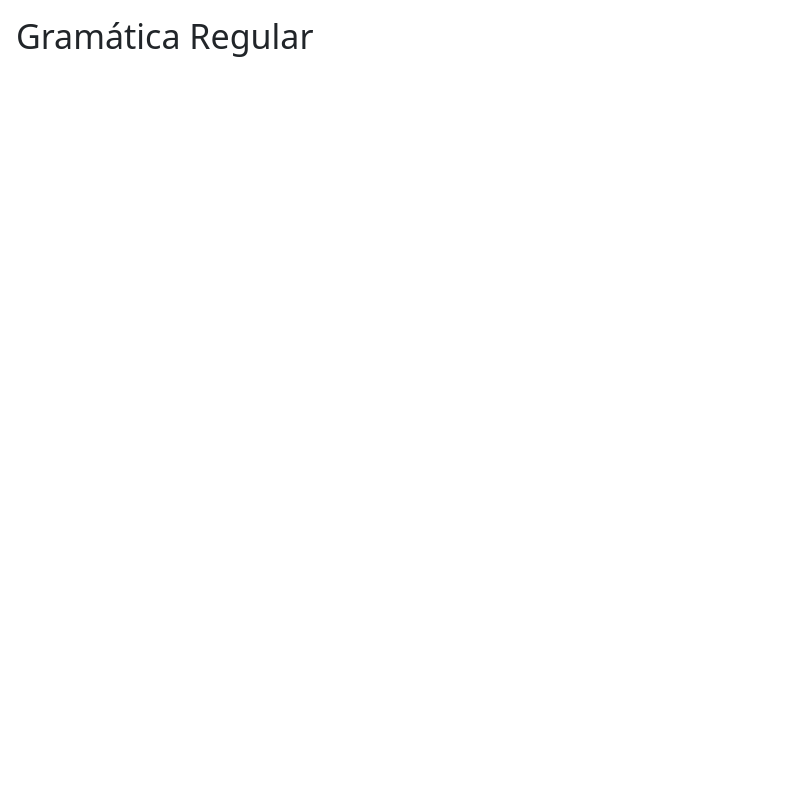
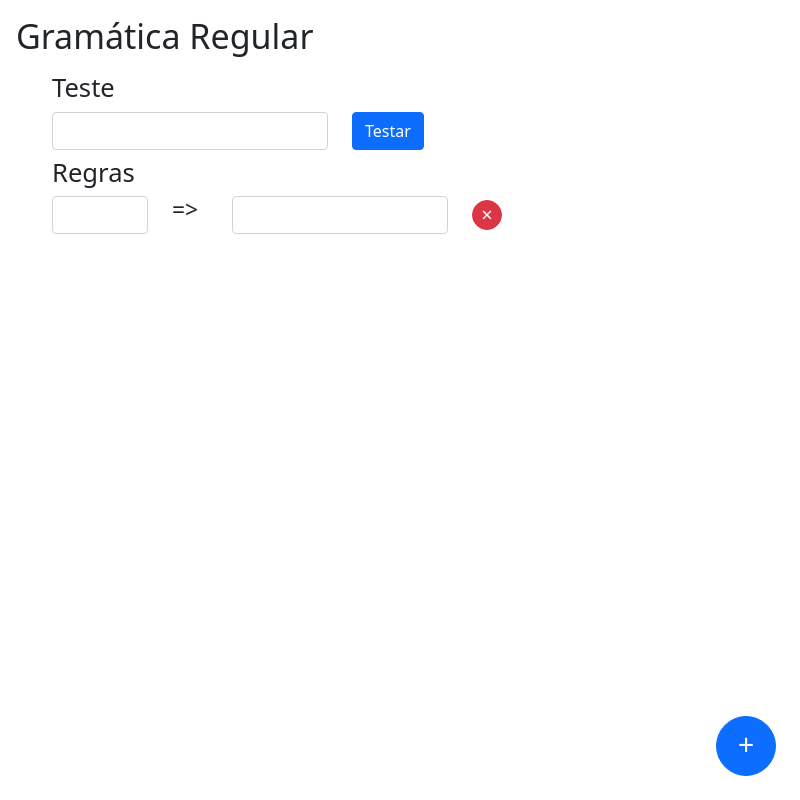
Before and after one commit to RafaelN9/Trab-LFTC, an Electron app: page home/grammar/index.html in a window 800 px wide. Drawn offline with nearby package versions, Linux system fonts and the light colour scheme.

Commit message:
Grammar UI done

```diff
--- a/home/grammar/index.html
+++ b/home/grammar/index.html
@@ -17,7 +17,48 @@
 <body>
     <div class="container-fluid p-3">
         <h1>Gramática Regular</h1>
+
+        <div class="container mt-3">
+
+          <div class="row my-2">
+            <h3>Teste</h3>
+            <div class="col-5">
+              <input type="text" id="string" class="form-control">
+            </div>
+            <div class="col-3">
+              <button class="btn btn-primary" onclick="test()">Testar</button>
+            </div>
+          </div>
+          <div id="rules" style="max-width: 768px;" class="my-2">
+            <h3>Regras</h3>
+            <div id="rule-1" class="row d-flex justify-content-around">
+              <div class="col-2">
+                <input type="text" class="form-control">
+              </div>
+
+              <div class="col-1">
+                <p class="h4">=></p>
+              </div>
+              <div class="col-4">
+                <input class="form-control" type="text">
+
+              </div>
+              <div class="col-5">
+                <button style="width: 30px; height: 30px; " class="p-0  mt-1 btn btn-danger btn-sm rounded-circle" onclick="deleteRule(1)">
+                  <span class="h5">&times;</span>
+                </button>
+              </div>
+            </div>
+          </div>
+
+        </div>
+        <div style="bottom: 0; right: 0;" class="position-fixed m-4">
+          <button type="button" style="width: 60px; height: 60px; padding-bottom: 2px;" class="btn btn-primary rounded-circle mx-auto my-auto" onclick="addMoreInputs()">
+            <h2>+</h2>
+          </button>
+        </div>
+
     </div>
-
+    <script src="index.js"></script>
 </body>
 </html>
--- a/home/grammar/index.js
+++ b/home/grammar/index.js
@@ -1,6 +1,60 @@
+var ruleCount = 1;
+
+const deleteRule = (num) => {
+    document.getElementById('rule-'+num).remove()
+    if(document.getElementById('rules').childElementCount == 1)
+        ruleCount = 0
+}
+
+const addMoreInputs = () => {
+    var div = document.createElement('div');
+    div.id = `rule-${++ruleCount}`; div.className = "row mt-3"
+    div.innerHTML = `
+    <div class="col-2">
+        <input type="text" class="form-control">
+    </div>
+    <div class="col-1">
+        <p class="h4">=></p>
+    </div>
+    <div class="col-4">
+        <input class="form-control" type="text">
+    </div>
+    <div class="col-5">
+        <button style="width: 30px; height: 30px; " class="p-0  mt-1 btn btn-danger btn-sm rounded-circle" onclick="deleteRule(${ruleCount})">
+            <span class="h5">&times;</span>
+        </button>
+    </div>`
+    document.getElementById('rules').append(div)
+}
+
+const test = () => {
+    let rules = []
+    const string = document.getElementById('string').value
+    for (let i = 0; i <= ruleCount; i++) {
+        const element = document.getElementById('rule-'+i);
+        if(element == null)
+        continue
+        const [left, right] = element.querySelectorAll('input')
+        rules.push({
+            left: left.value,
+            right: right.value
+        })
+    }
+    let grammar = {
+        string,
+        rules
+    }
+    console.log(grammar);
+}
+
 document.addEventListener('DOMContentLoaded', (e) => {
+    const stringInput = document.getElementById('string')
 
-    console.log("ijashduasiodas");
-    console.log(funcs.grammarReader());
+    //stringInput.setAttribute('disabled', null)
+    //stringInput.removeAttribute('disabled')
+
+
+
+    //console.log(funcs.grammarReader());
 
 })
--- a/home/main.js
+++ b/home/main.js
@@ -59,6 +59,8 @@ const createWindow = () => {
     const win = new BrowserWindow({
         width: 800,
         height: 600,
+        minWidth: 600,
+        minHeight: 400,
         webPreferences: {
             preload: path.join(__dirname, 'preload.js'),
         },
--- a/home/preload.js
+++ b/home/preload.js
@@ -1,10 +1,10 @@
 const { contextBridge } = require('electron');
-
+/*
 const nearley = require("nearley");
 const compile = require("nearley/lib/compile");
 const generate = require("nearley/lib/generate");
 const nearleyGrammar = require("nearley/lib/nearley-language-bootstrapped");
-
+*/
 
 let rule = ''
 let string = ''
```
